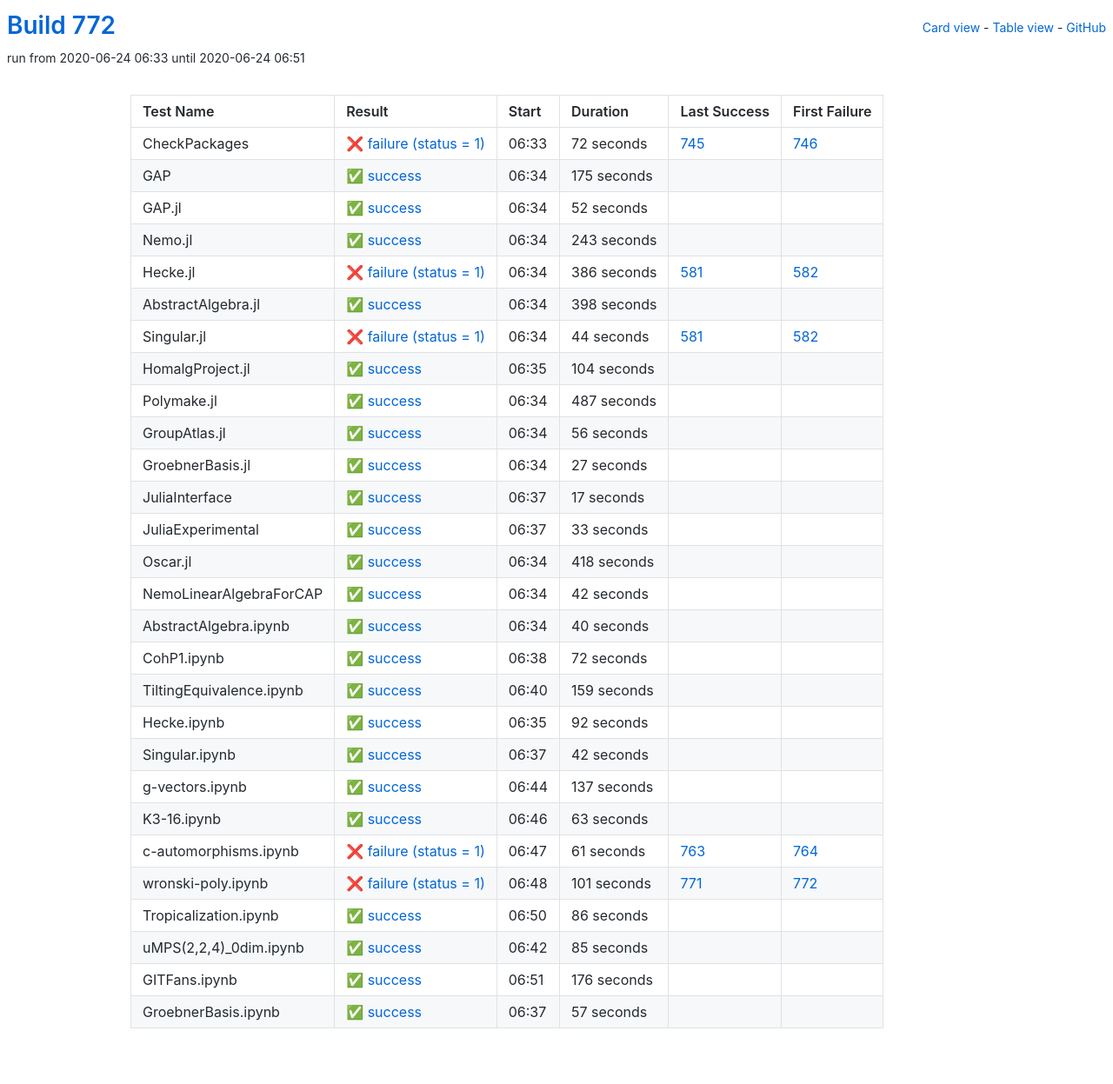
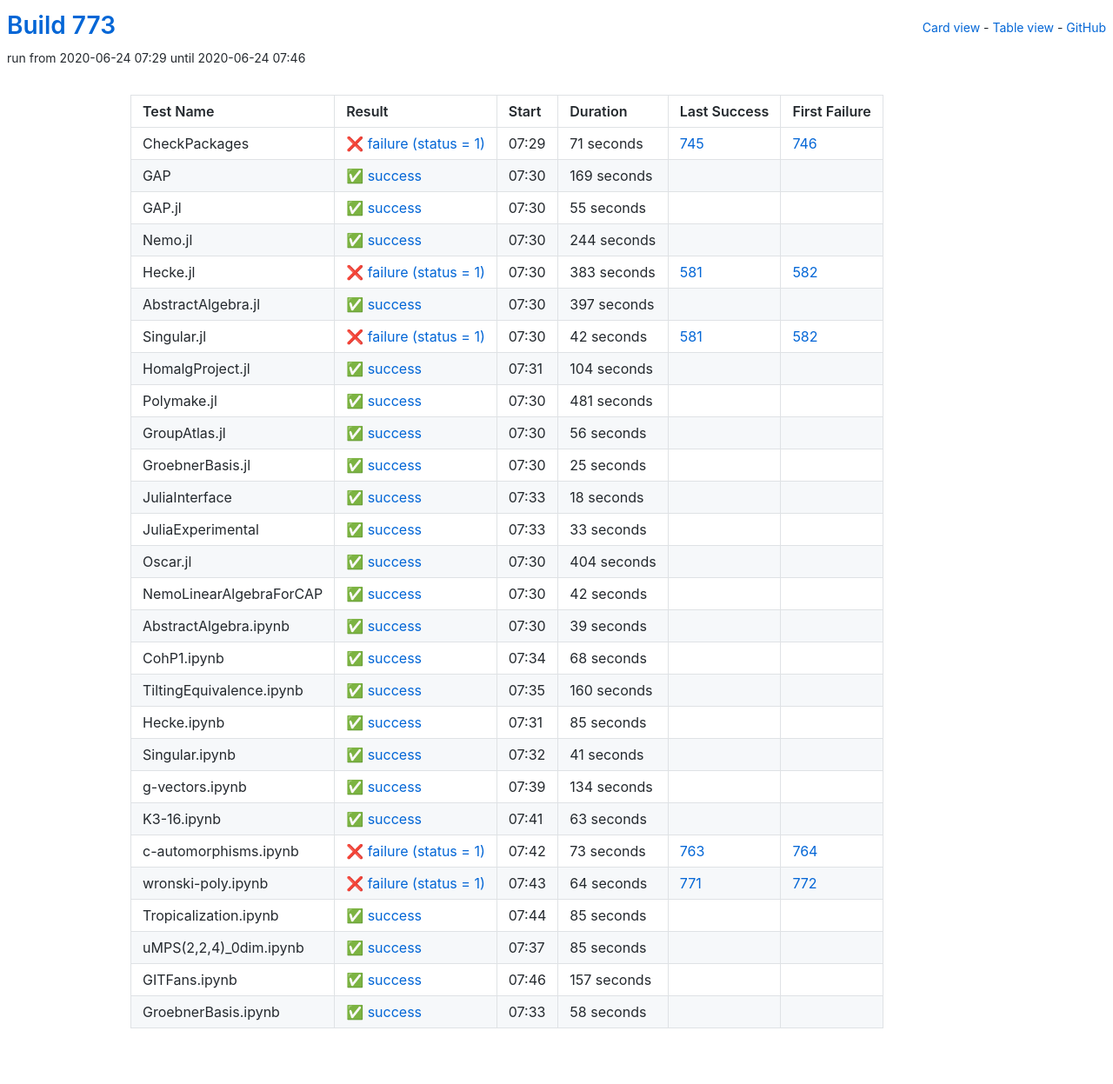
Before and after one commit to oscar-system/oscar-ci-status-1.4, a Jekyll site: the page built from table.html, in a window 1280 px wide. Shown: the whole page at 87% size. Built offline with Jekyll 4.4.1, drawn with Linux system fonts in a browser that asks for light colours.

Commit message:
Build #773

```diff
--- a/_data/ci.yml
+++ b/_data/ci.yml
@@ -1,6 +1,6 @@
 ---
-build: 772
-build_url: https://oscarci.mathematik.uni-kl.de/job/oscar-julia-1.4/772/
+build: 773
+build_url: https://oscarci.mathematik.uni-kl.de/job/oscar-julia-1.4/773/
 job: oscar-julia-1.4
 organization: oscar-system
 repo: oscar-ci-status-1.4
@@ -8,92 +8,92 @@ repourl: https://github.com/oscar-system/oscar-ci-status-1.4
 tests:
 - name: CheckPackages
   id: checkpackages
-  log: https://oscarci.mathematik.uni-kl.de/job/oscar-julia-1.4/772/artifact/logs/build-772/CheckPackages.log
-  start: 2020-06-24 06:33
+  log: https://oscarci.mathematik.uni-kl.de/job/oscar-julia-1.4/773/artifact/logs/build-773/CheckPackages.log
+  start: 2020-06-24 07:29
   success: false
   exitcode: 1
   status: failure
-  duration: 72
+  duration: 71
   last_success: 745
   last_success_url: https://oscarci.mathematik.uni-kl.de/job/oscar-julia-1.4/745/
   first_failure: 746
   first_failure_url: https://oscarci.mathematik.uni-kl.de/job/oscar-julia-1.4/746/
 - name: GAP
   id: gap
-  log: https://oscarci.mathematik.uni-kl.de/job/oscar-julia-1.4/772/artifact/logs/build-772/GAP.log
-  start: 2020-06-24 06:34
+  log: https://oscarci.mathematik.uni-kl.de/job/oscar-julia-1.4/773/artifact/logs/build-773/GAP.log
+  start: 2020-06-24 07:30
   success: true
   exitcode: 0
   status: success
-  duration: 175
+  duration: 169
   last_success: false
   last_success_url:
   first_failure: false
   first_failure_url:
 - name: GAP.jl
   id: gap-jl
-  log: https://oscarci.mathematik.uni-kl.de/job/oscar-julia-1.4/772/artifact/logs/build-772/GAP.jl.log
-  start: 2020-06-24 06:34
+  log: https://oscarci.mathematik.uni-kl.de/job/oscar-julia-1.4/773/artifact/logs/build-773/GAP.jl.log
+  start: 2020-06-24 07:30
   success: true
   exitcode: 0
   status: success
-  duration: 52
+  duration: 55
   last_success: false
   last_success_url:
   first_failure: false
   first_failure_url:
 - name: Nemo.jl
   id: nemo-jl
-  log: https://oscarci.mathematik.uni-kl.de/job/oscar-julia-1.4/772/artifact/logs/build-772/Nemo.jl.log
-  start: 2020-06-24 06:34
+  log: https://oscarci.mathematik.uni-kl.de/job/oscar-julia-1.4/773/artifact/logs/build-773/Nemo.jl.log
+  start: 2020-06-24 07:30
   success: true
   exitcode: 0
   status: success
-  duration: 243
+  duration: 244
   last_success: false
   last_success_url:
   first_failure: false
   first_failure_url:
 - name: Hecke.jl
   id: hecke-jl
-  log: https://oscarci.mathematik.uni-kl.de/job/oscar-julia-1.4/772/artifact/logs/build-772/Hecke.jl.log
-  start: 2020-06-24 06:34
+  log: https://oscarci.mathematik.uni-kl.de/job/oscar-julia-1.4/773/artifact/logs/build-773/Hecke.jl.log
+  start: 2020-06-24 07:30
   success: false
   exitcode: 1
   status: failure
-  duration: 386
+  duration: 383
   last_success: 581
   last_success_url: https://oscarci.mathematik.uni-kl.de/job/oscar-julia-1.4/581/
   first_failure: 582
   first_failure_url: https://oscarci.mathematik.uni-kl.de/job/oscar-julia-1.4/582/
 - name: AbstractAlgebra.jl
   id: abstractalgebra-jl
-  log: https://oscarci.mathematik.uni-kl.de/job/oscar-julia-1.4/772/artifact/logs/build-772/AbstractAlgebra.jl.log
-  start: 2020-06-24 06:34
+  log: https://oscarci.mathematik.uni-kl.de/job/oscar-julia-1.4/773/artifact/logs/build-773/AbstractAlgebra.jl.log
+  start: 2020-06-24 07:30
   success: true
   exitcode: 0
   status: success
-  duration: 398
+  duration: 397
   last_success: false
   last_success_url:
   first_failure: false
   first_failure_url:
 - name: Singular.jl
   id: singular-jl
-  log: https://oscarci.mathematik.uni-kl.de/job/oscar-julia-1.4/772/artifact/logs/build-772/Singular.jl.log
-  start: 2020-06-24 06:34
+  log: https://oscarci.mathematik.uni-kl.de/job/oscar-julia-1.4/773/artifact/logs/build-773/Singular.jl.log
+  start: 2020-06-24 07:30
   success: false
   exitcode: 1
   status: failure
-  duration: 44
+  duration: 42
   last_success: 581
   last_success_url: https://oscarci.mathematik.uni-kl.de/job/oscar-julia-1.4/581/
   first_failure: 582
   first_failure_url: https://oscarci.mathematik.uni-kl.de/job/oscar-julia-1.4/582/
 - name: HomalgProject.jl
   id: homalgproject-jl
-  log: https://oscarci.mathematik.uni-kl.de/job/oscar-julia-1.4/772/artifact/logs/build-772/HomalgProject.jl.log
-  start: 2020-06-24 06:35
+  log: https://oscarci.mathematik.uni-kl.de/job/oscar-julia-1.4/773/artifact/logs/build-773/HomalgProject.jl.log
+  start: 2020-06-24 07:31
   success: true
   exitcode: 0
   status: success
@@ -104,20 +104,20 @@ tests:
   first_failure_url:
 - name: Polymake.jl
   id: polymake-jl
-  log: https://oscarci.mathematik.uni-kl.de/job/oscar-julia-1.4/772/artifact/logs/build-772/Polymake.jl.log
-  start: 2020-06-24 06:34
+  log: https://oscarci.mathematik.uni-kl.de/job/oscar-julia-1.4/773/artifact/logs/build-773/Polymake.jl.log
+  start: 2020-06-24 07:30
   success: true
   exitcode: 0
   status: success
-  duration: 487
+  duration: 481
   last_success: false
   last_success_url:
   first_failure: false
   first_failure_url:
 - name: GroupAtlas.jl
   id: groupatlas-jl
-  log: https://oscarci.mathematik.uni-kl.de/job/oscar-julia-1.4/772/artifact/logs/build-772/GroupAtlas.jl.log
-  start: 2020-06-24 06:34
+  log: https://oscarci.mathematik.uni-kl.de/job/oscar-julia-1.4/773/artifact/logs/build-773/GroupAtlas.jl.log
+  start: 2020-06-24 07:30
   success: true
   exitcode: 0
   status: success
@@ -128,32 +128,32 @@ tests:
   first_failure_url:
 - name: GroebnerBasis.jl
   id: groebnerbasis-jl
-  log: https://oscarci.mathematik.uni-kl.de/job/oscar-julia-1.4/772/artifact/logs/build-772/GroebnerBasis.jl.log
-  start: 2020-06-24 06:34
+  log: https://oscarci.mathematik.uni-kl.de/job/oscar-julia-1.4/773/artifact/logs/build-773/GroebnerBasis.jl.log
+  start: 2020-06-24 07:30
   success: true
   exitcode: 0
   status: success
-  duration: 27
+  duration: 25
   last_success: false
   last_success_url:
   first_failure: false
   first_failure_url:
 - name: JuliaInterface
   id: juliainterface
-  log: https://oscarci.mathematik.uni-kl.de/job/oscar-julia-1.4/772/artifact/logs/build-772/JuliaInterface.log
-  start: 2020-06-24 06:37
+  log: https://oscarci.mathematik.uni-kl.de/job/oscar-julia-1.4/773/artifact/logs/build-773/JuliaInterface.log
+  start: 2020-06-24 07:33
   success: true
   exitcode: 0
   status: success
-  duration: 17
+  duration: 18
   last_success: false
   last_success_url:
   first_failure: false
   first_failure_url:
 - name: JuliaExperimental
   id: juliaexperimental
-  log: https://oscarci.mathematik.uni-kl.de/job/oscar-julia-1.4/772/artifact/logs/build-772/JuliaExperimental.log
-  start: 2020-06-24 06:37
+  log: https://oscarci.mathematik.uni-kl.de/job/oscar-julia-1.4/773/artifact/logs/build-773/JuliaExperimental.log
+  start: 2020-06-24 07:33
   success: true
   exitcode: 0
   status: success
@@ -164,20 +164,20 @@ tests:
   first_failure_url:
 - name: Oscar.jl
   id: oscar-jl
-  log: https://oscarci.mathematik.uni-kl.de/job/oscar-julia-1.4/772/artifact/logs/build-772/Oscar.jl.log
-  start: 2020-06-24 06:34
+  log: https://oscarci.mathematik.uni-kl.de/job/oscar-julia-1.4/773/artifact/logs/build-773/Oscar.jl.log
+  start: 2020-06-24 07:30
   success: true
   exitcode: 0
   status: success
-  duration: 418
+  duration: 404
   last_success: false
   last_success_url:
   first_failure: false
   first_failure_url:
 - name: NemoLinearAlgebraForCAP
   id: nemolinearalgebraforcap
-  log: https://oscarci.mathematik.uni-kl.de/job/oscar-julia-1.4/772/artifact/logs/build-772/NemoLinearAlgebraForCAP.log
-  start: 2020-06-24 06:34
+  log: https://oscarci.mathematik.uni-kl.de/job/oscar-julia-1.4/773/artifact/logs/build-773/NemoLinearAlgebraForCAP.log
+  start: 2020-06-24 07:30
   success: true
   exitcode: 0
   status: success
@@ -188,80 +188,80 @@ tests:
   first_failure_url:
 - name: AbstractAlgebra.ipynb
   id: abstractalgebra-ipynb
-  log: https://oscarci.mathematik.uni-kl.de/job/oscar-julia-1.4/772/artifact/logs/build-772/AbstractAlgebra.ipynb.log
-  start: 2020-06-24 06:34
+  log: https://oscarci.mathematik.uni-kl.de/job/oscar-julia-1.4/773/artifact/logs/build-773/AbstractAlgebra.ipynb.log
+  start: 2020-06-24 07:30
   success: true
   exitcode: 0
   status: success
-  duration: 40
+  duration: 39
   last_success: false
   last_success_url:
   first_failure: false
   first_failure_url:
 - name: CohP1.ipynb
   id: cohp1-ipynb
-  log: https://oscarci.mathematik.uni-kl.de/job/oscar-julia-1.4/772/artifact/logs/build-772/CohP1.ipynb.log
-  start: 2020-06-24 06:38
+  log: https://oscarci.mathematik.uni-kl.de/job/oscar-julia-1.4/773/artifact/logs/build-773/CohP1.ipynb.log
+  start: 2020-06-24 07:34
   success: true
   exitcode: 0
   status: success
-  duration: 72
+  duration: 68
   last_success: false
   last_success_url:
   first_failure: false
   first_failure_url:
 - name: TiltingEquivalence.ipynb
   id: tiltingequivalence-ipynb
-  log: https://oscarci.mathematik.uni-kl.de/job/oscar-julia-1.4/772/artifact/logs/build-772/TiltingEquivalence.ipynb.log
-  start: 2020-06-24 06:40
+  log: https://oscarci.mathematik.uni-kl.de/job/oscar-julia-1.4/773/artifact/logs/build-773/TiltingEquivalence.ipynb.log
+  start: 2020-06-24 07:35
   success: true
   exitcode: 0
   status: success
-  duration: 159
+  duration: 160
   last_success: false
   last_success_url:
   first_failure: false
   first_failure_url:
 - name: Hecke.ipynb
   id: hecke-ipynb
-  log: https://oscarci.mathematik.uni-kl.de/job/oscar-julia-1.4/772/artifact/logs/build-772/Hecke.ipynb.log
-  start: 2020-06-24 06:35
+  log: https://oscarci.mathematik.uni-kl.de/job/oscar-julia-1.4/773/artifact/logs/build-773/Hecke.ipynb.log
+  start: 2020-06-24 07:31
   success: true
   exitcode: 0
   status: success
-  duration: 92
+  duration: 85
   last_success: false
   last_success_url:
   first_failure: false
   first_failure_url:
 - name: Singular.ipynb
   id: singular-ipynb
-  log: https://oscarci.mathematik.uni-kl.de/job/oscar-julia-1.4/772/artifact/logs/build-772/Singular.ipynb.log
-  start: 2020-06-24 06:37
+  log: https://oscarci.mathematik.uni-kl.de/job/oscar-julia-1.4/773/artifact/logs/build-773/Singular.ipynb.log
+  start: 2020-06-24 07:32
   success: true
   exitcode: 0
   status: success
-  duration: 42
+  duration: 41
   last_success: false
   last_success_url:
   first_failure: false
   first_failure_url:
 - name: g-vectors.ipynb
   id: g-vectors-ipynb
-  log: https://oscarci.mathematik.uni-kl.de/job/oscar-julia-1.4/772/artifact/logs/build-772/g-vectors.ipynb.log
-  start: 2020-06-24 06:44
+  log: https://oscarci.mathematik.uni-kl.de/job/oscar-julia-1.4/773/artifact/logs/build-773/g-vectors.ipynb.log
+  start: 2020-06-24 07:39
   success: true
   exitcode: 0
   status: success
-  duration: 137
+  duration: 134
   last_success: false
   last_success_url:
   first_failure: false
   first_failure_url:
 - name: K3-16.ipynb
   id: k3-16-ipynb
-  log: https://oscarci.mathematik.uni-kl.de/job/oscar-julia-1.4/772/artifact/logs/build-772/K3-16.ipynb.log
-  start: 2020-06-24 06:46
+  log: https://oscarci.mathematik.uni-kl.de/job/oscar-julia-1.4/773/artifact/logs/build-773/K3-16.ipynb.log
+  start: 2020-06-24 07:41
   success: true
   exitcode: 0
   status: success
@@ -272,44 +272,44 @@ tests:
   first_failure_url:
 - name: c-automorphisms.ipynb
   id: c-automorphisms-ipynb
-  log: https://oscarci.mathematik.uni-kl.de/job/oscar-julia-1.4/772/artifact/logs/build-772/c-automorphisms.ipynb.log
-  start: 2020-06-24 06:47
+  log: https://oscarci.mathematik.uni-kl.de/job/oscar-julia-1.4/773/artifact/logs/build-773/c-automorphisms.ipynb.log
+  start: 2020-06-24 07:42
   success: false
   exitcode: 1
   status: failure
-  duration: 61
+  duration: 73
   last_success: 763
   last_success_url: https://oscarci.mathematik.uni-kl.de/job/oscar-julia-1.4/763/
   first_failure: 764
   first_failure_url: https://oscarci.mathematik.uni-kl.de/job/oscar-julia-1.4/764/
 - name: wronski-poly.ipynb
   id: wronski-poly-ipynb
-  log: https://oscarci.mathematik.uni-kl.de/job/oscar-julia-1.4/772/artifact/logs/build-772/wronski-poly.ipynb.log
-  start: 2020-06-24 06:48
+  log: https://oscarci.mathematik.uni-kl.de/job/oscar-julia-1.4/773/artifact/logs/build-773/wronski-poly.ipynb.log
+  start: 2020-06-24 07:43
   success: false
   exitcode: 1
   status: failure
-  duration: 101
+  duration: 64
   last_success: 771
   last_success_url: https://oscarci.mathematik.uni-kl.de/job/oscar-julia-1.4/771/
   first_failure: 772
   first_failure_url: https://oscarci.mathematik.uni-kl.de/job/oscar-julia-1.4/772/
 - name: Tropicalization.ipynb
   id: tropicalization-ipynb
-  log: https://oscarci.mathematik.uni-kl.de/job/oscar-julia-1.4/772/artifact/logs/build-772/Tropicalization.ipynb.log
-  start: 2020-06-24 06:50
+  log: https://oscarci.mathematik.uni-kl.de/job/oscar-julia-1.4/773/artifact/logs/build-773/Tropicalization.ipynb.log
+  start: 2020-06-24 07:44
   success: true
   exitcode: 0
   status: success
-  duration: 86
+  duration: 85
   last_success: false
   last_success_url:
   first_failure: false
   first_failure_url:
 - name: uMPS(2,2,4)_0dim.ipynb
   id: umps-2-2-4-0dim-ipynb
-  log: https://oscarci.mathematik.uni-kl.de/job/oscar-julia-1.4/772/artifact/logs/build-772/uMPS-2-2-4-_0dim.ipynb.log
-  start: 2020-06-24 06:42
+  log: https://oscarci.mathematik.uni-kl.de/job/oscar-julia-1.4/773/artifact/logs/build-773/uMPS-2-2-4-_0dim.ipynb.log
+  start: 2020-06-24 07:37
   success: true
   exitcode: 0
   status: success
@@ -320,24 +320,24 @@ tests:
   first_failure_url:
 - name: GITFans.ipynb
   id: gitfans-ipynb
-  log: https://oscarci.mathematik.uni-kl.de/job/oscar-julia-1.4/772/artifact/logs/build-772/GITFans.ipynb.log
-  start: 2020-06-24 06:51
+  log: https://oscarci.mathematik.uni-kl.de/job/oscar-julia-1.4/773/artifact/logs/build-773/GITFans.ipynb.log
+  start: 2020-06-24 07:46
   success: true
   exitcode: 0
   status: success
-  duration: 176
+  duration: 157
   last_success: false
   last_success_url:
   first_failure: false
   first_failure_url:
 - name: GroebnerBasis.ipynb
   id: groebnerbasis-ipynb
-  log: https://oscarci.mathematik.uni-kl.de/job/oscar-julia-1.4/772/artifact/logs/build-772/GroebnerBasis.ipynb.log
-  start: 2020-06-24 06:37
+  log: https://oscarci.mathematik.uni-kl.de/job/oscar-julia-1.4/773/artifact/logs/build-773/GroebnerBasis.ipynb.log
+  start: 2020-06-24 07:33
   success: true
   exitcode: 0
   status: success
-  duration: 57
+  duration: 58
   last_success: false
   last_success_url:
   first_failure: false
```
Also changed, not shown: README.md.
